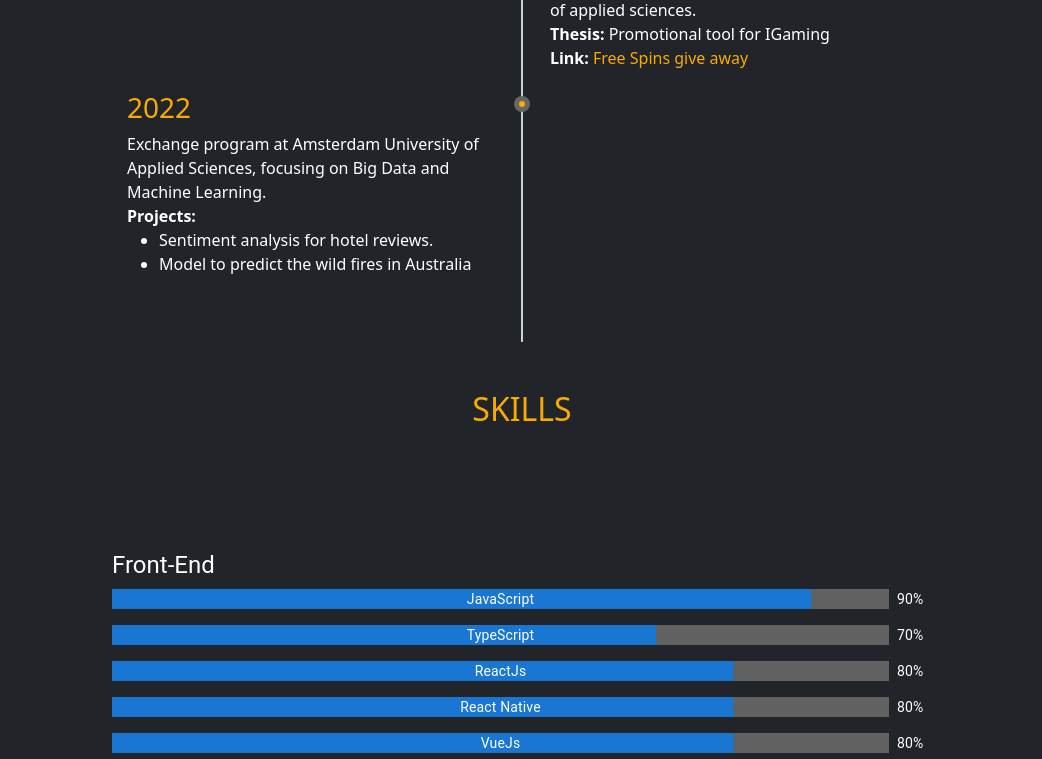
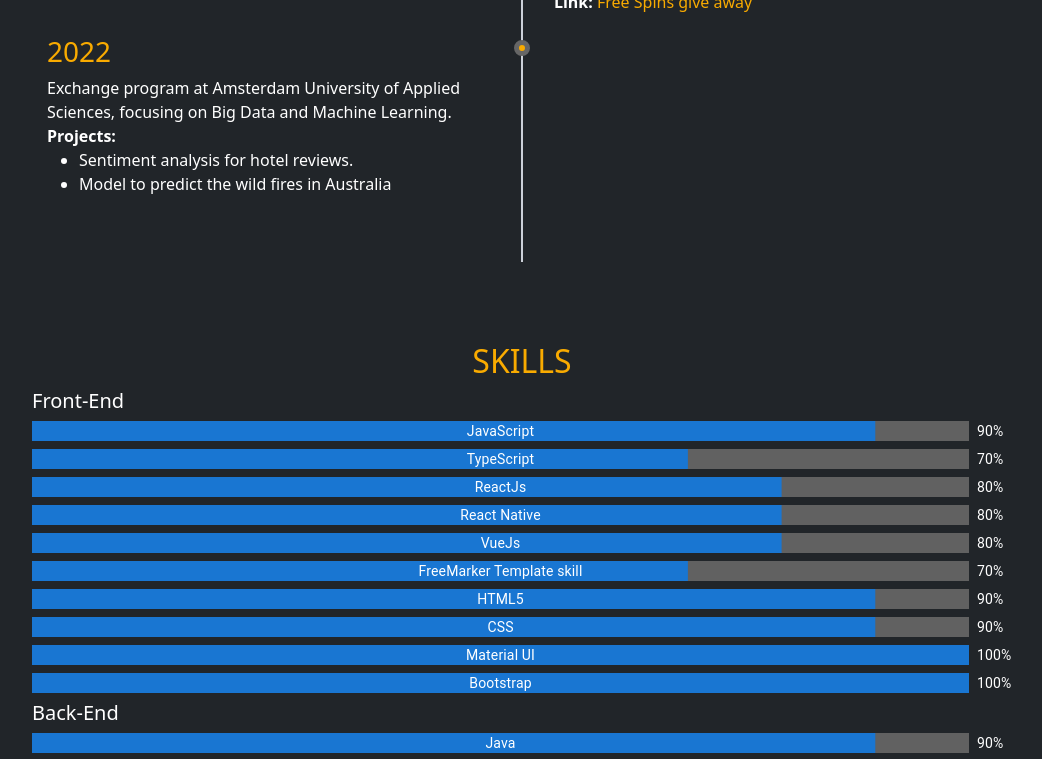
Before and after one commit to Ammar-daham/Portfolio-Project, a React (Create React App) app: page / in a window 1280 px wide. Shown: the part 2000-2759 px from the top of the page, without its empty margins (118-1160 px from the left). Built offline with nearby package versions, Linux system fonts and the light colour scheme.

Commit message:
added footer

```diff
--- a/src/App.css
+++ b/src/App.css
@@ -22,13 +22,14 @@ body{
 #content {
   justify-content: center;
   align-items: center;
-  padding-right: 10rem;
-  padding-left: 10rem;
+  padding-right: 5rem;
+  padding-left: 5rem;
 }
 
 .blog h2 {
   text-transform: uppercase;
   color: var(--primary-orange);
+  margin-top: 5rem;
 }
 
 /******************************* NAVBAR ***********************/
@@ -144,21 +145,6 @@ nav ul li{
   transition: .2s ease-in-out;
 }
 
-/******************** PARTICLES JS ***********************/
-.tsparticles-canvas-el{
-  position: absolute;
-  height: 100vh;
-  width: 100vw;
-  z-index: 1;
-}
-
-
-@media(max-width: 600px) {
-  .particles-canvas {
-    display: none;
-  }
-}
-
 /********************* About me **************************/
 
 .photo-wrap {
@@ -166,7 +152,7 @@ nav ul li{
 }
 
 .profile-img {
-  margin-top: 3rem;
+  margin-top: 6rem;
  width: 50%;
  border-radius: 50%;
  padding: .2rem;
@@ -179,7 +165,8 @@ nav ul li{
 
 @media(max-width: 468px) {
   .profile-img {
-    width: 10rem;
+    width: 80%;
+    margin-top: 0rem;
   }
 
 }
@@ -287,28 +274,64 @@ nav ul li{
     padding-right: 2rem;
     padding-left: 2rem;
   }
+
+  .blog h2 {
+    text-transform: uppercase;
+    color: var(--primary-orange);
+    margin-top: 2rem;
+  }
 }
 
-/* SkillSet.module.css */
-
-.skillset {
-  margin-top: 20px;
+/******************************* Skills **************************/
+.progressBox {
+  display: flex;
+  align-items: center;
+  position: relative;
+  margin-bottom: 0.5rem;
 }
 
-.skills {
-  display: grid;
-  grid-template-columns: repeat(2, 1fr);
+.progressSubBox {
+  width: 100%;
+  position: relative;
+  margin-right: 0.5rem;
 }
 
-.skills h3 {
-  margin-top: 0;
+.linearProgress {
+  height: 20px;
+  background-color: grey.700;
 }
 
-.skills ul {
-  list-style-type: none;
-  padding-left: 0;
+
+/******************************* Footer **************************/
+.footer {
+  background-color: black;
+  padding: 8rem;
 }
 
-.skills li {
-  margin-bottom: 10px;
+.footer a {
+  text-decoration: none;
+  color: var(--primary-white);
 }
+
+.footer a:hover {
+  text-decoration: none;
+  color: var(--primary-orange);
+}
+
+.footer p {
+  margin-bottom: 0;
+}
+
+@media(max-width: 468px) {
+  .footer {
+    padding: 3rem;
+  }
+
+  .add-email {
+    justify-content: center;
+  }
+
+  .footer-nav-bar {
+    text-align: center;
+  }
+}
--- a/src/App.js
+++ b/src/App.js
@@ -6,6 +6,7 @@ import Header from './components/Header'
 import AboutMe from './components/AboutMe'
 import Education from './components/Education'
 import Skills from './components/Skills'
+import Footer from './components/Footer';
 
 function App() {
 	return (
@@ -17,6 +18,7 @@ function App() {
 				<Education />
 				<Skills />
 			</div>
+			<Footer />
 		</>
 	)
 }
--- a/src/components/Education.js
+++ b/src/components/Education.js
@@ -3,7 +3,7 @@ import React from "react";
 const Education = () => {
 	return (
 		<div className="blog" id="education">
-            <div className="d-flex justify-content-center my-5">
+			<div className="d-flex justify-content-center">
 				<h2>education</h2>
 			</div>
 			<div className="container education-wrapper">
--- /dev/null
+++ b/src/components/Footer.js
@@ -0,0 +1,94 @@
+import React from 'react'
+import {
+  LinkedinShareButton,
+  LinkedinIcon,
+  WhatsappShareButton,
+  WhatsappIcon,
+  FacebookShareButton,
+  FacebookIcon,
+  TwitterShareButton,
+  XIcon,
+  EmailShareButton,
+  EmailIcon,
+} from 'react-share'
+
+const Footer = () => {
+  return (
+    <div className="footer">
+      <div className="container">
+        <div className="row">
+          <div className="col-lg-4 col-md-6 col-sm-6" style={{marginBottom: "2rem"}}>
+            <div className="d-flex add-email">
+              <p>City Helsinki</p>
+            </div>
+            <div className="d-flex add-email">
+              <a href="tel:0403223634">+(358)40322-3634</a>
+            </div>
+            <div className="d-flex add-email">
+              <p>aljewaryammar@gmail.com</p>
+            </div>
+          </div>
+          <div className="col-lg-2 col-md-3 col-sm-6" style={{marginBottom: "2rem"}}>
+            <div className="row">
+              <div className="col footer-nav-bar">
+                <a href="" className="footer-nav">
+                  Home
+                </a>
+                <br />
+                <a href="#about-me" className="footer-nav">
+                  About me
+                </a>
+                <br />
+                <a href="#education" className="footer-nav">
+                  Education
+                </a>
+              </div>
+              <div className="col footer-nav-bar">
+                <a href="#skills" className="footer-nav">
+                  Skills
+                </a>
+                <br />
+                <a href="https://www.linkedin.com/in/ammar-daham/" className="footer-nav">
+                  LinkedIn
+                </a>
+                <br />
+                <a href="" className="footer-nav">
+                  Skills
+                </a>
+              </div>
+            </div>
+          </div>
+          <div className="col-lg-5 col-md-5 col-sm-6 align-items-center" >
+            <div className="d-flex justify-content-center">
+              <p>Share github on: </p>
+            </div>
+            <br />
+            <div className="d-flex justify-content-center">
+              <LinkedinShareButton url={'https://github.com/Ammar-daham/'}>
+                <LinkedinIcon className="mx-3" size={36} />
+              </LinkedinShareButton>
+              <WhatsappShareButton url={'https://github.com/Ammar-daham/'}>
+                <WhatsappIcon className="mx-3" size={36} />
+              </WhatsappShareButton>
+              <FacebookShareButton url={'https://github.com/Ammar-daham/'}>
+                <FacebookIcon className="mx-3" size={36} />
+              </FacebookShareButton>
+              <TwitterShareButton url={'https://github.com/Ammar-daham/'}>
+                <XIcon className="mx-3" size={36} />
+              </TwitterShareButton>
+              <EmailShareButton url={'https://github.com/Ammar-daham/'}>
+                <EmailIcon className="mx-3" size={36} />
+              </EmailShareButton>
+            </div>
+            <p className="pt-3 text-center">
+              Copyright&copy; {new Date().getFullYear()}&nbsp; | All Rights
+              Reserved
+            </p>
+          </div>
+        </div>
+      </div>
+    </div>
+  )
+}
+
+export default Footer
--- a/src/components/Navbar.js
+++ b/src/components/Navbar.js
@@ -1,38 +1,61 @@
-import React from "react";
-import { FontAwesomeIcon } from "@fortawesome/react-fontawesome";
-import { faBars } from "@fortawesome/free-solid-svg-icons";
+import React from 'react'
+import { FontAwesomeIcon } from '@fortawesome/react-fontawesome'
+import { faBars } from '@fortawesome/free-solid-svg-icons'
 
 const Navbar = () => {
   return (
-		<nav className="navbar navbar-expand-lg navbar-light bg-dark">
+	<nav
+	  className="navbar navbar-expand-lg navbar-light bg"
+	  style={{ background: 'black' }}
+	>
 	  <div className="container">
-
-				<button className="navbar-toggler" type="button" data-toggle="collapse" data-target="#navbarSupportedContent" aria-controls="navbarSupportedContent" aria-expanded="false" aria-label="Toggle navigation">
-					<FontAwesomeIcon icon ={faBars} style={{color : "#ffffff"}}/>
+		<button
+		  className="navbar-toggler"
+		  type="button"
+		  data-toggle="collapse"
+		  data-target="#navbarSupportedContent"
+		  aria-controls="navbarSupportedContent"
+		  aria-expanded="false"
+		  aria-label="Toggle navigation"
+		>
+		  <FontAwesomeIcon icon={faBars} style={{ color: '#ffffff' }} />
 		</button>
 
 		<div className="collapse navbar-collapse" id="navbarSupportedContent">
 		  <ul className="navbar-nav ml-auto">
 			<li className="nav-item active">
-							<a className="nav-link" href="#header">Home</a>
+			  <a className="nav-link" href="#header">
+				Home
+			  </a>
 			</li>
 			<li className="nav-item">
-							<a className="nav-link" href="#about-me">About me</a>
+			  <a className="nav-link" href="#about-me">
+				About me
+			  </a>
 			</li>
 			<li className="nav-item">
-							<a className="nav-link" href="#education">Education</a>
+			  <a className="nav-link" href="#education">
+				Education
+			  </a>
 			</li>
 			<li className="nav-item">
-							<a className="nav-link" href="#skills">Skills</a>
+			  <a className="nav-link" href="#skills">
+				Skills
+			  </a>
+			</li>
+
+			<li className="nav-item">
+			  <a
+				href="https://www.linkedin.com/in/ammar-daham/"
+				className="nav-link"
+			  >
+				LinkedIn
+			  </a>
 			</li>
 			<li className="nav-item">
-							<a className="nav-link" href="#">Experience</a>
-						</li>
-						<li className="nav-item">
-							<a className="nav-link" href="#">portfolio</a>
-						</li>
-						<li className="nav-item">
-							<a className="nav-link" href="#">contact me</a>
+			  <a className="nav-link" href="#">
+				contact me
+			  </a>
 			</li>
 		  </ul>
 		</div>
--- a/src/components/Skills.js
+++ b/src/components/Skills.js
@@ -1,8 +1,8 @@
 import * as React from 'react'
-import PropTypes from 'prop-types'
 import LinearProgress from '@mui/material/LinearProgress'
 import Typography from '@mui/material/Typography'
 import Box from '@mui/material/Box'
+import skillsData from './skills.json'
 
 function LinearProgressWithLabel({ targetValue, skill }) {
   const [progress, setProgress] = React.useState(0)
@@ -27,23 +27,15 @@ function LinearProgressWithLabel({ targetValue, skill }) {
   }, [progress, targetValue])
 
   return (
-		<Box
-			sx={{
-				display: 'flex',
-				alignItems: 'center',
-				mb: 2,
-				position: 'relative',
-			}}
-		>
-			<Box sx={{ width: '100%', mr: 1, position: 'relative' }}>
+    <Box className="progressBox">
+      <Box  className="progressSubBox">
         <LinearProgress
           variant="determinate"
           value={progress}
-					sx={{ height: '20px', bgcolor: 'grey.700' }} // Set the height and background color here
+          sx={{ height: '20px', bgcolor: 'grey.700' }}
 		  />
         <Typography
           variant="body2"
-					color="white"
           sx={{
             position: 'absolute',
             top: '50%',
@@ -64,102 +56,35 @@ function LinearProgressWithLabel({ targetValue, skill }) {
   )
 }
 
-LinearProgressWithLabel.propTypes = {
-	targetValue: PropTypes.number.isRequired,
-	skill: PropTypes.string.isRequired,
-}
-
 const SkillSection = ({ title, skills }) => (
-	<div>
-		<Typography
-			variant="h5"
-			color="white"
-			gutterBottom
-			style={{ paddingTop: '4rem' }}
-		>
-			{title}
-		</Typography>
-		{skills.map((skill, index) => (
-			<Box key={index} sx={{ mb: 2 }}>
+  <div className="skill">
+    <h5>{title}</h5>
+    {skills.map((skillData, index) => (
+      <Box key={index}>
         <LinearProgressWithLabel
-					targetValue={skill.progress}
-					skill={skill.skill}
+          targetValue={skillData.progress}
+          skill={skillData.skill}
         />
       </Box>
     ))}
   </div>
 )
 
-SkillSection.propTypes = {
-	title: PropTypes.string.isRequired,
-	skills: PropTypes.arrayOf(
-		PropTypes.shape({
-			skill: PropTypes.string.isRequired,
-			progress: PropTypes.number.isRequired,
-		}),
-	).isRequired,
-}
-
-export default function Skills({ trigger }) {
-	// Define progress values and skills for multiple progress bars
-	const frontendSkills = [
-		{ skill: 'JavaScript', progress: 90 },
-		{ skill: 'TypeScript', progress: 70 },
-		{ skill: 'ReactJs', progress: 80 },
-		{ skill: 'React Native', progress: 80 },
-		{ skill: 'VueJs', progress: 80 },
-		{ skill: 'FreeMarker Template skill', progress: 70 },
-		{ skill: 'HTML5', progress: 90 },
-		{ skill: 'CSS', progress: 90 },
-		{ skill: 'Material UI', progress: 100 },
-		{ skill: 'Bootstrap', progress: 100 },
-	]
-
-	const backendSkills = [
-		{ skill: 'Java', progress: 90 },
-		{ skill: 'Python', progress: 50 },
-		{ skill: 'Node.js', progress: 90 },
-		{ skill: 'Express', progress: 90 },
-		{ skill: 'C++', progress: 50 },
-		{ skill: 'REST API', progress: 100 },
-	]
-
-	const databaseSkills = [
-		{ skill: 'SQL', progress: 80 },
-		{ skill: 'PostgreSQL', progress: 80 },
-		{ skill: 'MongoDB', progress: 80 },
-	]
-
-	const devopsSkills = [
-		{ skill: 'Docker', progress: 60 },
-		{ skill: 'CI/CD', progress: 70 },
-	]
-
-	const otherSkills = [
-		{ skill: 'Linux', progress: 90 },
-		{ skill: 'Git', progress: 90 },
-		{ skill: 'Agile Methodologies', progress: 70 },
-		{ skill: 'Scrum', progress: 80 },
-		{ skill: 'UML', progress: 70 },
-		{ skill: 'Jira', progress: 100 },
-	]
-
+const Skills = ({ trigger }) => {
   return (
     <div className="blog" id="skills">
-			<div className="d-flex justify-content-center my-5">
+      <div className="d-flex justify-content-center">
         <h2>Skills</h2>
       </div>
       <Box sx={{ width: '100%' }}>
-				<SkillSection title="Front-End" skills={frontendSkills} />
-				<SkillSection title="Back-End" skills={backendSkills} />
-				<SkillSection title="Database" skills={databaseSkills} />
-				<SkillSection title="DevOps" skills={devopsSkills} />
-				<SkillSection title="Others" skills={otherSkills} />
+        <SkillSection title="Front-End" skills={skillsData.frontendSkills} />
+        <SkillSection title="Back-End" skills={skillsData.backendSkills} />
+        <SkillSection title="Database" skills={skillsData.databaseSkills} />
+        <SkillSection title="DevOps" skills={skillsData.devopsSkills} />
+        <SkillSection title="Others" skills={skillsData.otherSkills} />
       </Box>
     </div>
   )
 }
 
-Skills.propTypes = {
-	trigger: PropTypes.number.isRequired,
-}
+export default Skills
--- /dev/null
+++ b/src/components/skills.json
@@ -0,0 +1,39 @@
+{
+    "frontendSkills": [
+      { "skill": "JavaScript", "progress": 90 },
+      { "skill": "TypeScript", "progress": 70 },
+      { "skill": "ReactJs", "progress": 80 },
+      { "skill": "React Native", "progress": 80 },
+      { "skill": "VueJs", "progress": 80 },
+      { "skill": "FreeMarker Template skill", "progress": 70 },
+      { "skill": "HTML5", "progress": 90 },
+      { "skill": "CSS", "progress": 90 },
+      { "skill": "Material UI", "progress": 100 },
+      { "skill": "Bootstrap", "progress": 100 }
+    ],
+    "backendSkills": [
+      { "skill": "Java", "progress": 90 },
+      { "skill": "Python", "progress": 50 },
+      { "skill": "Node.js", "progress": 90 },
+      { "skill": "Express", "progress": 90 },
+      { "skill": "C++", "progress": 50 },
+      { "skill": "REST API", "progress": 100 }
+    ],
+    "databaseSkills": [
+      { "skill": "SQL", "progress": 80 },
+      { "skill": "PostgreSQL", "progress": 80 },
+      { "skill": "MongoDB", "progress": 80 }
+    ],
+    "devopsSkills": [
+      { "skill": "Docker", "progress": 60 },
+      { "skill": "CI/CD", "progress": 70 }
+    ],
+    "otherSkills": [
+      { "skill": "Linux", "progress": 90 },
+      { "skill": "Git", "progress": 90 },
+      { "skill": "Agile Methodologies", "progress": 70 },
+      { "skill": "Scrum", "progress": 80 },
+      { "skill": "UML", "progress": 70 },
+      { "skill": "Jira", "progress": 100 }
+    ]
+  }
```
Also changed, not shown: package.json (+2 -5 lines), src/laptop-336373_1920.jpg (deleted), 1 other file (tests, documents, lock files or other folders). Lines whose indentation alone changed are shown as unchanged.
